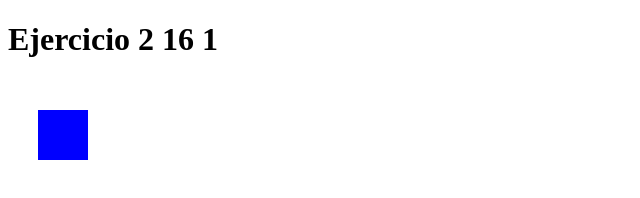
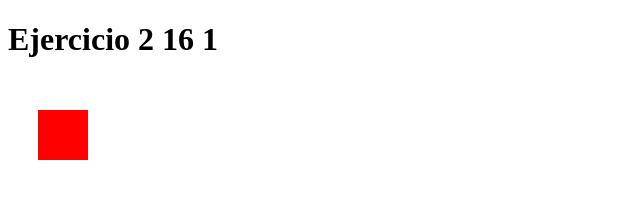
Before and after one commit to OliverGomezRo/OliverGomezRo.github.io, a plain HTML site: page Ejercicio2.16.1.html in a window 1280 px wide. Shown: the whole page, without its empty margins (0-640 px from the left). Drawn offline with Linux system fonts and the light colour scheme.

Commit message:
Update Ejercicio2.16.1.html

```diff
--- a/Ejercicio2.16.1.html
+++ b/Ejercicio2.16.1.html
@@ -15,12 +15,15 @@
     <script>
       var miCanvas = document.getElementById("miCanvas");
       var contexto = miCanvas.getContext("2d");
-      contexto.fillStyle = "blue";
+      contexto.fillStyle = "red";
       contexto.fillRect(30,30,50,50);
       var miCanvas1 = document.getElementById("miCanvas1");
       var contexto1 = miCanvas1.getContext("2d");
       contexto1.fillStyle = "blue";
       contexto1.fillRect(100,100,100,100);
+      var contexto2 = miCanvas1.getContext("2d");
+      contexto2.fillStyle = "yellow";
+      contexto2.fillRect(150,160,100,120);
     </script>
   </body>
 </html>
```
